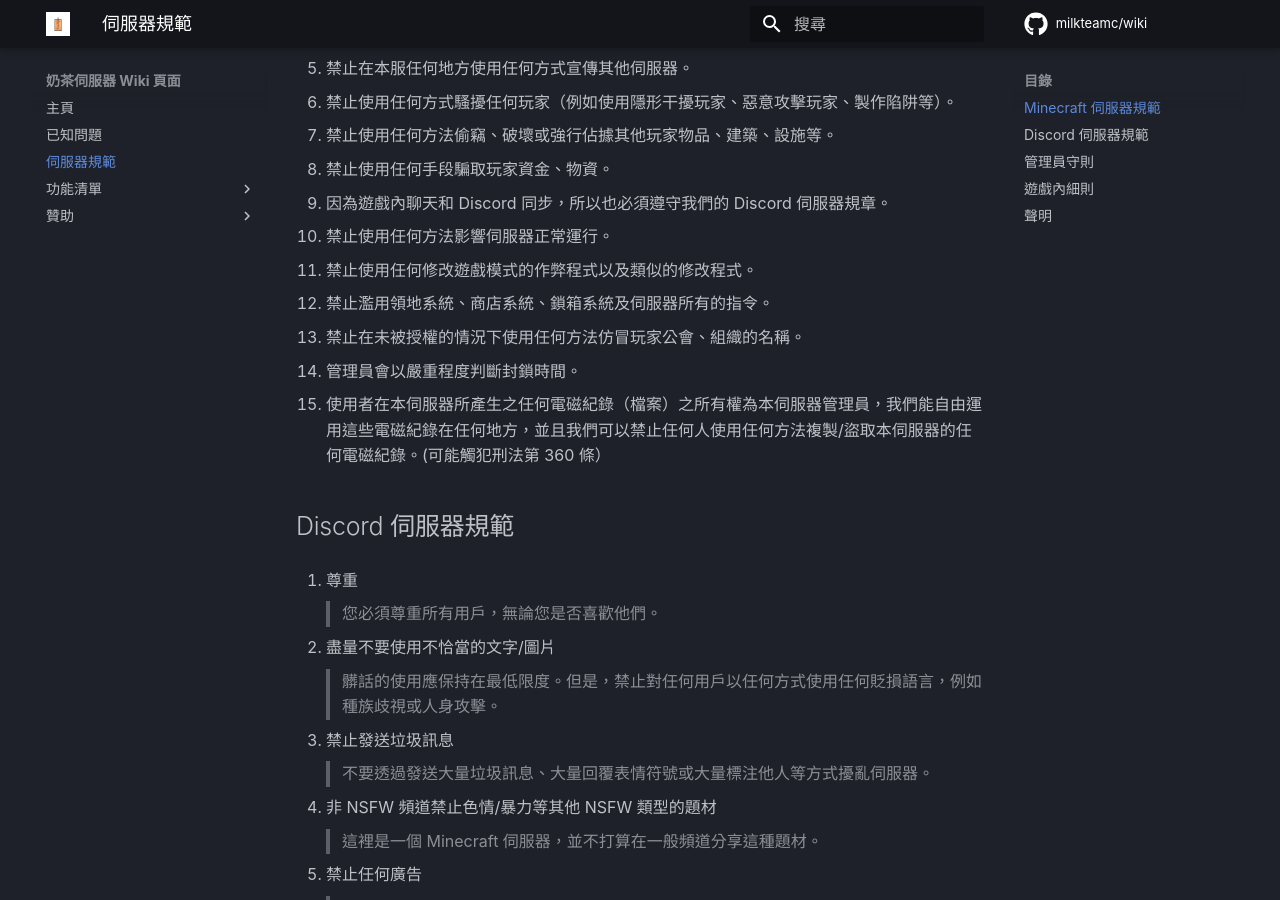
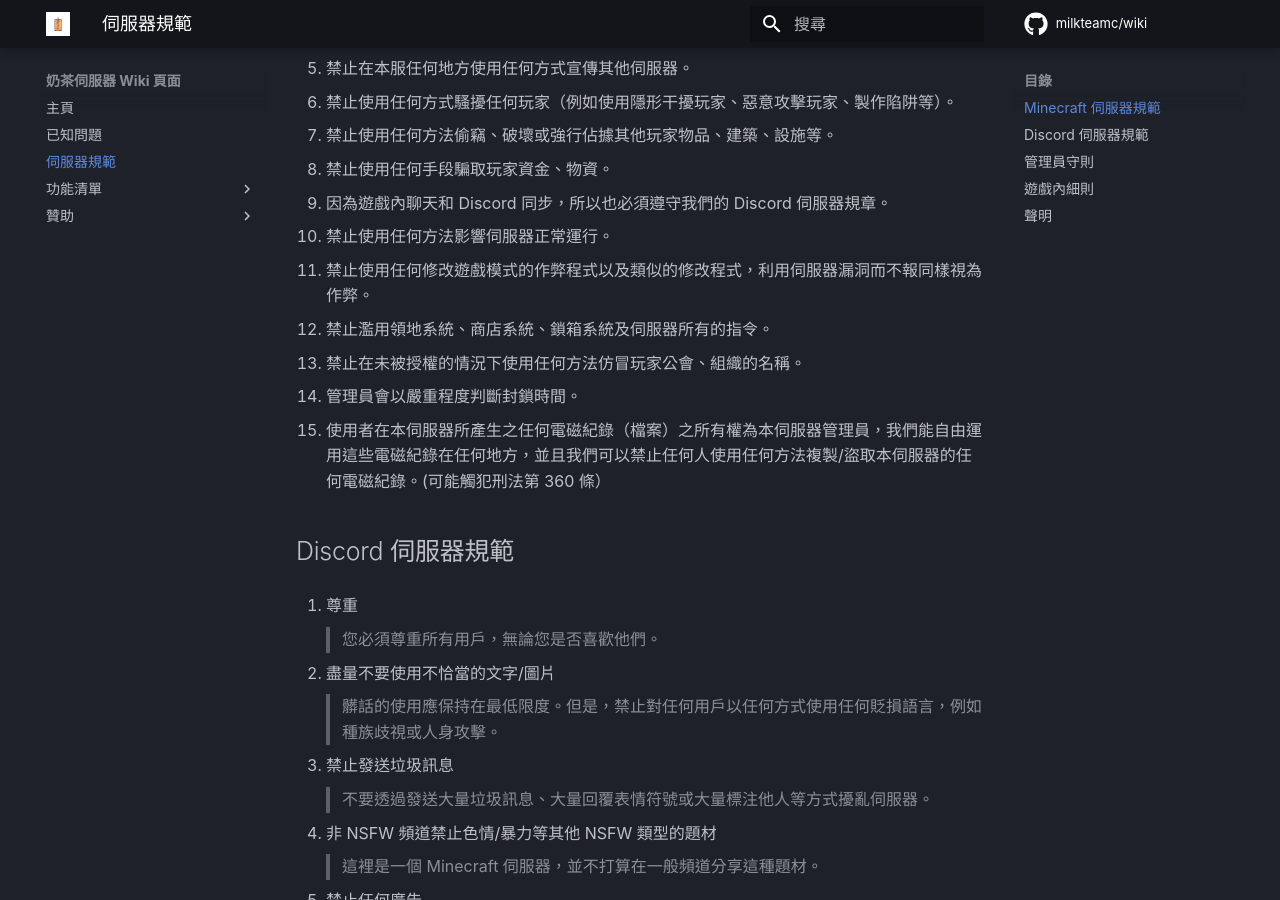
Before and after one commit to milkteamc/wiki, an MkDocs documentation site: the page built from docs/rules.md, in a window 1280 px wide and 900 px high, scrolled down 360 px. Built offline with MkDocs 1.6.1 and Material for MkDocs 9.7.7, drawn with Linux system fonts in a browser that asks for light colours; some web fonts are replaced; plug-ins that fetch from the network failed and are left out; comment, search, counter and statistics services are not loaded.

Commit message:
Update rules.md

```diff
--- a/docs/rules.md
+++ b/docs/rules.md
@@ -11,7 +11,7 @@
 8. 禁止使用任何手段騙取玩家資金、物資。
 9. 因為遊戲內聊天和 Discord 同步，所以也必須遵守我們的 Discord 伺服器規章。
 10. 禁止使用任何方法影響伺服器正常運行。
-11. 禁止使用任何修改遊戲模式的作弊程式以及類似的修改程式。
+11. 禁止使用任何修改遊戲模式的作弊程式以及類似的修改程式，利用伺服器漏洞而不報同樣視為作弊。
 12. 禁止濫用領地系統、商店系統、鎖箱系統及伺服器所有的指令。
 13. 禁止在未被授權的情況下使用任何方法仿冒玩家公會、組織的名稱。
 14. 管理員會以嚴重程度判斷封鎖時間。
```
